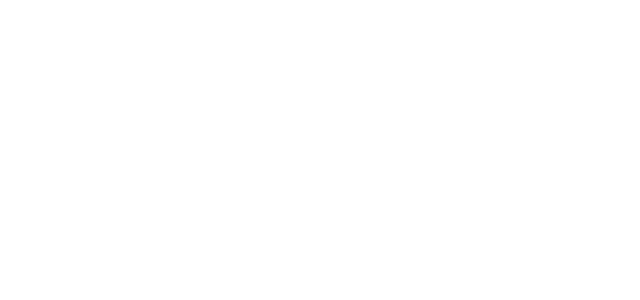
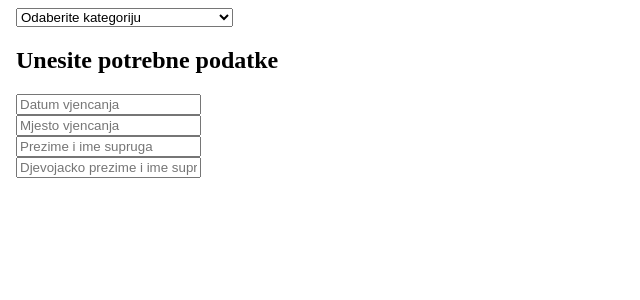
Before and after one commit to NerminKadric/Cape-Ann-Hackathon, an Angular app: page /form in a window 1280 px wide. Before the commit this address led to /. Shown: the top 300 px of the page, without its empty margins (0-640 px from the left). Built offline with nearby package versions, Linux system fonts and the light colour scheme.

Commit message:
Select menu

```diff
--- a/angular.json
+++ b/angular.json
@@ -1,5 +1,8 @@
 {
   "$schema": "./node_modules/@angular/cli/lib/config/schema.json",
+  "cli": {
+    "analytics": "5423c702-145a-4580-9e8f-943670d6a5f9"
+  },
   "version": 1,
   "newProjectRoot": "projects",
   "projects": {
--- a/src/app/app-routing.module.ts
+++ b/src/app/app-routing.module.ts
@@ -1,7 +1,13 @@
 import { NgModule } from '@angular/core';
 import { RouterModule, Routes } from '@angular/router';
+import { FormComponent} from './form/form.component';
 
-const routes: Routes = [];
+
+const routes: Routes = [
+
+ { path: 'form', component:FormComponent },
+
+];
 
 @NgModule({
   imports: [RouterModule.forRoot(routes)],
--- a/src/app/app.component.html
+++ b/src/app/app.component.html
@@ -0,0 +1 @@
+<router-outlet></router-outlet>
--- a/src/app/app.module.ts
+++ b/src/app/app.module.ts
@@ -3,10 +3,14 @@
 
 import { AppRoutingModule } from './app-routing.module';
 import { AppComponent } from './app.component';
+import { FormComponent } from './form/form.component';
+
 
 @NgModule({
   declarations: [
-    AppComponent
+    AppComponent,
+    FormComponent,
+
   ],
   imports: [
     BrowserModule,
--- /dev/null
+++ b/src/app/form/form.component.html
@@ -0,0 +1,31 @@
+<!doctype html>
+<html lang="en">
+<head>
+  <meta charset="UTF-8">
+    <meta http-equiv="X-UA-Compatible" content="IE=edge">
+    <meta name="viewport" content="width=device-width, initial-scale=1.0">
+
+  <meta charset="utf-8">
+  <title>Salter</title>
+
+  <meta name="viewport" content="width=device-width, initial-scale=1">
+
+</head>
+<body>
+    <select class="form-select" aria-label="Default select example">
+        <option selected>Odaberite kategoriju</option>
+        <option value="1">Izvod iz matične knjige vjenčanih</option>
+        <option value="2">Građevinske dozvole</option>
+        <option value="3">Izvod iz matične knjige rođenih</option>
+        <option value="3">Uvjerenje o državljanstvu</option>
+      </select>
+
+      <div class="vjencani">
+        <h2>Unesite potrebne podatke</h2>
+        <form>
+          <input type="text" class="input-box" placeholder="Datum vjencanja"><br>
+          <input type="text" class="input-box" placeholder="Mjesto vjencanja"><br>
+          <input type="text" class="input-box" placeholder="Prezime i ime supruga"><br>
+          <input type="text" class="input-box" placeholder="Djevojacko prezime i ime supruge"><br>
+        </form>
+      </div>
--- /dev/null
+++ b/src/app/form/form.component.ts
@@ -0,0 +1,15 @@
+import { Component, OnInit } from '@angular/core';
+
+@Component({
+  selector: 'app-form',
+  templateUrl: './form.component.html',
+  styleUrls: ['./form.component.css']
+})
+export class FormComponent implements OnInit {
+
+  constructor() { }
+
+  ngOnInit(): void {
+  }
+
+}
```
Also changed, not shown: src/app/form/form.component.css (added), 1 other file (tests, documents, lock files or other folders).
